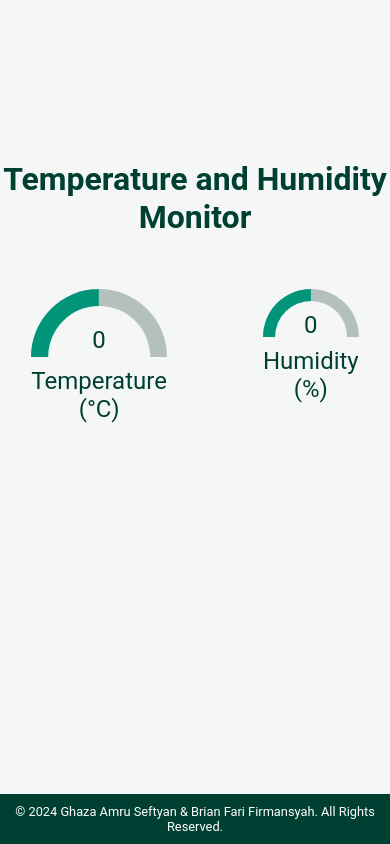
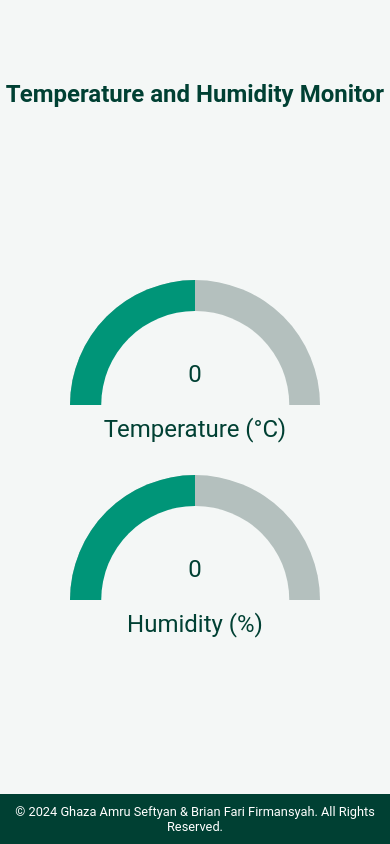
Before and after one commit to ghazaamru/esp32-firebase, a plain HTML site: page index.html in a window 390 px wide. Drawn offline with nearby package versions, Linux system fonts and the light colour scheme; no server answers.

Commit message:
add media query

```diff
--- a/index.html
+++ b/index.html
@@ -89,6 +89,16 @@
       padding: 10px;
       font-size: 0.8rem;
     }
+    @media (max-width: 600px) {
+        h1 {
+          margin-top: 5rem;
+          font-size: 1.5rem;
+        }
+        .container {
+          flex-direction: column; /* Stack gauges vertically */
+          align-items: center; /* Center gauges */
+        }
+    }
   </style>
   <script>
     // Firebase configuration
```
